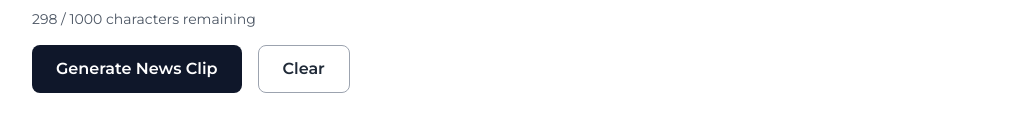
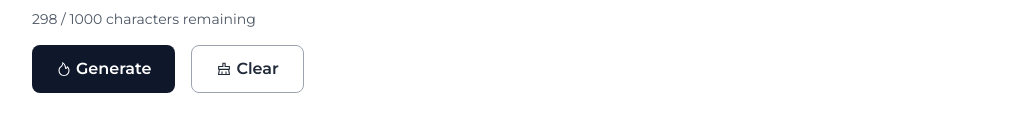
Before and after one commit to vijayhardaha/jhunnu-samachar, a Next.js app: page / in a window 1280 px wide. Shown: the part 668-800 px from the top of the page, without its empty margins (132-1147 px from the left). Built offline with nearby package versions, Linux system fonts and the light colour scheme; no server answers; a web font is replaced by a local one.

Commit message:
feat(add): add icons to button

```diff
--- a/src/components/NewsForm.js
+++ b/src/components/NewsForm.js
@@ -3,6 +3,7 @@ import { useState } from "react";
 import "flatpickr/dist/flatpickr.css";
 import PropTypes from "prop-types";
 import Flatpickr from "react-flatpickr";
+import { AiOutlineFire, AiOutlineClear } from "react-icons/ai";
 
 import NewsPreview from "./NewsPreview";
 import { formatDate } from "../utils/dateUtils";
@@ -136,15 +137,17 @@ const NewsForm = ({ news, setNews, onGeneratePreview }) => {
 					<button
 						onClick={onGeneratePreview}
 						type="button"
-						className="bg-slate-900 hover:bg-slate-700 focus:outline-none focus:ring-2 focus:ring-slate-400 focus:ring-offset-2 focus:ring-offset-gray-100 text-white font-semibold h-12 px-6 rounded-lg w-full flex items-center justify-center sm:w-auto whitespace-nowrap"
+						className="bg-slate-900 hover:bg-slate-700 focus:outline-none focus:ring-2 focus:ring-slate-400 focus:ring-offset-2 focus:ring-offset-gray-100 text-white font-semibold h-12 px-6 rounded-lg w-full inline-flex items-center justify-center sm:w-auto whitespace-nowrap"
 					>
-						Generate News Clip
+						<AiOutlineFire className="mr-1" />
+						Generate
 					</button>
 					<button
 						onClick={handleReset}
 						type="button"
-						className="bg-transparent border border-gray-400 hover:bg-gray-100 focus:outline-none focus:ring-2 focus:ring-gray-400 focus:ring-offset-2 focus:ring-offset-gray-100 text-gray-800 font-semibold h-12 px-6 rounded-lg w-full flex items-center justify-center sm:w-auto whitespace-nowrap"
+						className="bg-transparent border border-gray-400 hover:bg-gray-100 focus:outline-none focus:ring-2 focus:ring-gray-400 focus:ring-offset-2 focus:ring-offset-gray-100 text-gray-800 font-semibold h-12 px-6 rounded-lg w-full inline-flex items-center justify-center sm:w-auto whitespace-nowrap"
 					>
+						<AiOutlineClear className="mr-1" />
 						Clear
 					</button>
 				</div>
```
